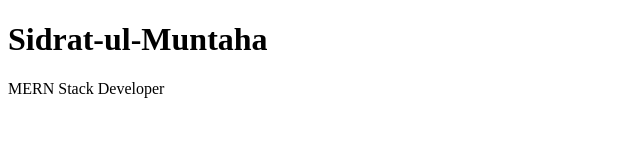
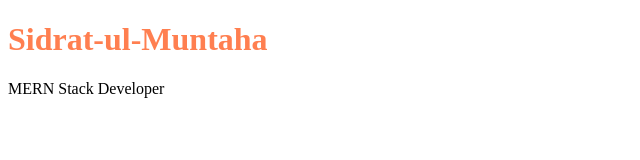
Before and after one commit to Sidrat-ul-Muntaha/sidrat-ul-muntaha.github.io, a plain HTML site: page index.html in a window 1280 px wide. Shown: the whole page, without its empty margins (0-640 px from the left). Drawn offline with Linux system fonts and the light colour scheme.

Commit message:
Changing Color

```diff
--- a/index.html
+++ b/index.html
@@ -7,7 +7,7 @@
     <title>Portfolio</title>
 </head>
 <body>
-    <h1>Sidrat-ul-Muntaha</h1>
+    <h1 style="color:coral">Sidrat-ul-Muntaha</h1>
     <p>MERN Stack Developer</p>
 </body>
 </html>
```
